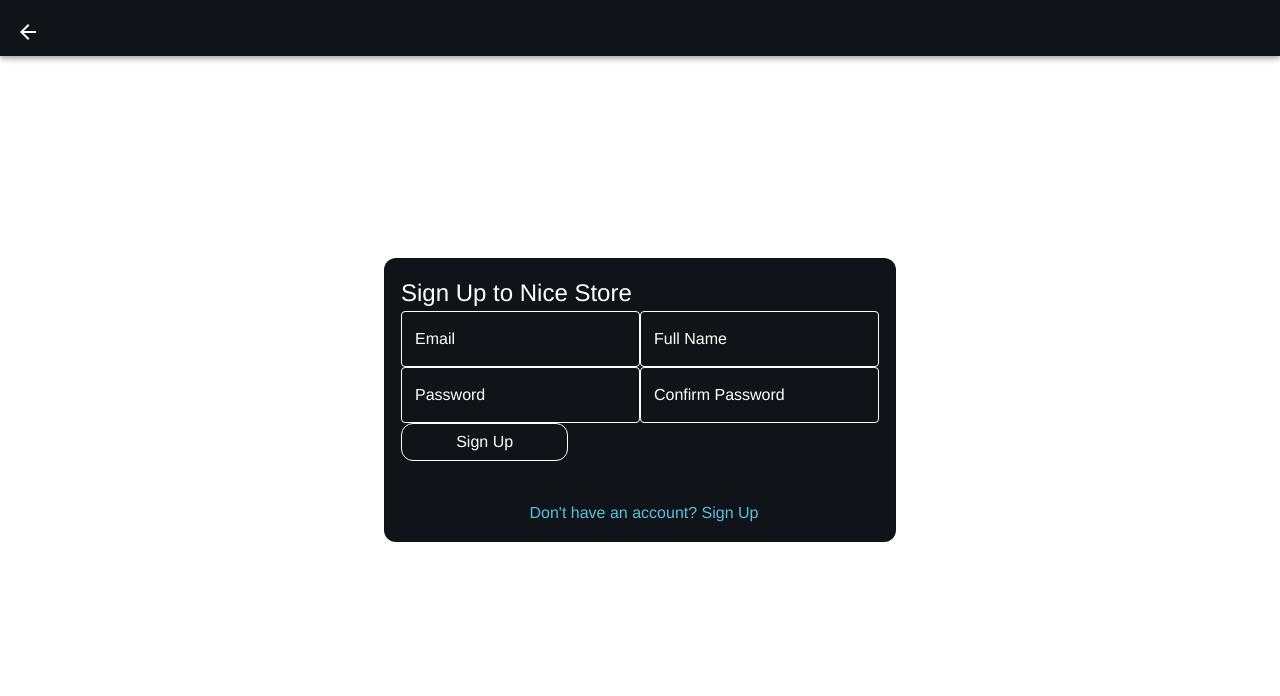
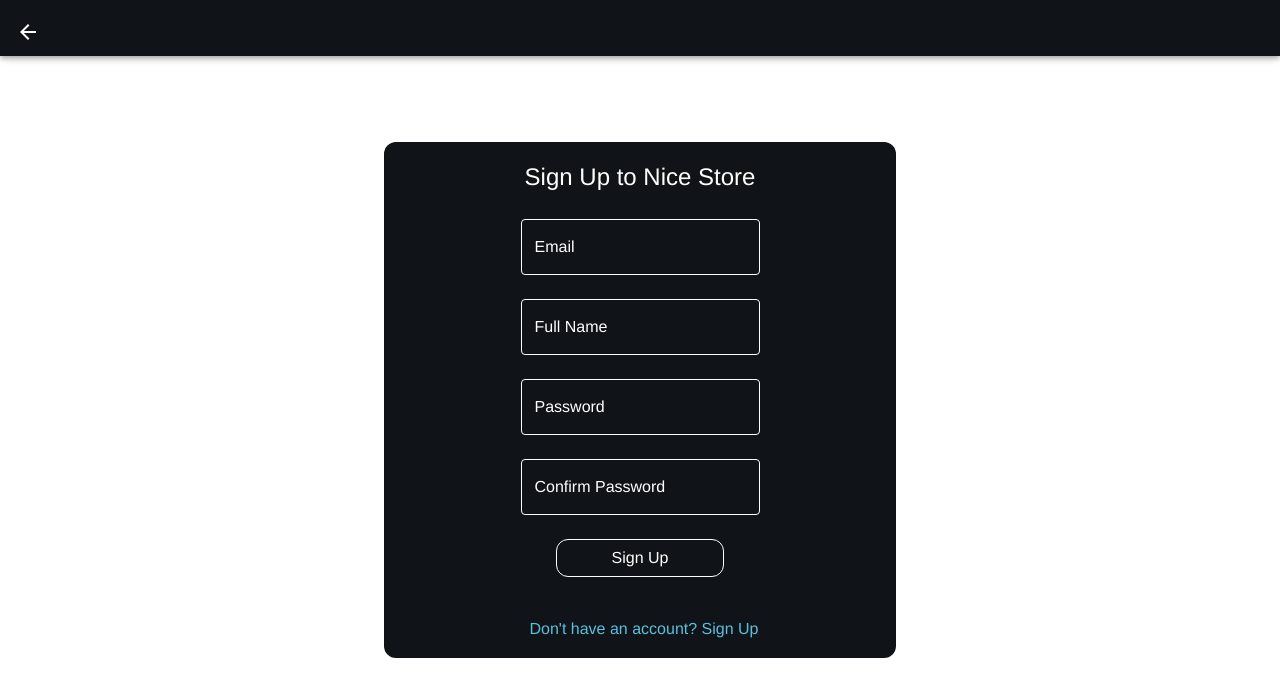
Before and after one commit to JustBecerra/nice-store, a Next.js app: page /authentication in a window 1280 px wide. Shown: the top 696 px of the page. Built offline with nearby package versions, Linux system fonts and the light colour scheme; no server answers.

Commit message:
fix styles on login and register screens

```diff
--- a/src/components/AuthenticationCard/index.tsx
+++ b/src/components/AuthenticationCard/index.tsx
@@ -29,15 +29,7 @@ export const AuthenticationCard = () => {
         borderRadius: "0.75rem",
       }}
     >
-      <CardContent
-        sx={{
-          display: "flex",
-          justifyContent: "center",
-          alignItems: "center",
-          flexDirection: "column",
-          gap: "1.5rem",
-        }}
-      >
+      <CardContent>
         {name === "signin" ? <LoginCard /> : <RegisterCard />}
       </CardContent>
       <CardActions
--- a/src/components/LoginCard/index.tsx
+++ b/src/components/LoginCard/index.tsx
@@ -1,4 +1,4 @@
-import { Button, TextField, Typography } from "@mui/material";
+import { Box, Button, TextField, Typography } from "@mui/material";
 import React, { FormEvent } from "react";
 import { theme } from "../../../utils/theme";
 import { signIn } from "next-auth/react";
@@ -8,12 +8,11 @@ export const LoginCard = () => {
     e.preventDefault();
     try {
       const formData = new FormData(e.currentTarget);
-      const response = await signIn("credentials", {
+      await signIn("credentials", {
         email: formData.get("email"),
         password: formData.get("password"),
         redirect: false,
       });
-      console.log({ response });
     } catch (error) {
       // Handle errors
       console.error("Error during registration:", error);
@@ -21,6 +20,16 @@ export const LoginCard = () => {
   };
   return (
     <form onSubmit={handleSubmit}>
+      <Box
+        sx={{
+          display: "flex",
+          justifyContent: "center",
+          alignItems: "center",
+          flexDirection: "column",
+          width: "100%",
+          gap: "1.5rem",
+        }}
+      >
         <Typography
           sx={{
             textTransform: "none",
@@ -80,6 +89,7 @@ export const LoginCard = () => {
             width: { mobile: "65%", laptop: "35%" },
             border: `1px solid ${theme.palette.primary.light}`,
             borderRadius: "0.75rem",
+            ml: "0 !important",
           }}
           type="submit"
         >
@@ -89,6 +99,7 @@ export const LoginCard = () => {
             Sign In
           </Typography>
         </Button>
+      </Box>
     </form>
   );
 };
--- a/src/components/RegisterCard/index.tsx
+++ b/src/components/RegisterCard/index.tsx
@@ -1,4 +1,4 @@
-import { Button, TextField, Typography } from "@mui/material";
+import { Box, Button, TextField, Typography } from "@mui/material";
 import React, { FormEvent } from "react";
 import { theme } from "../../../utils/theme";
 import axios from "axios";
@@ -23,6 +23,15 @@ export const RegisterCard = () => {
   };
   return (
     <form onSubmit={handleSubmit}>
+      <Box
+        sx={{
+          display: "flex",
+          justifyContent: "center",
+          alignItems: "center",
+          flexDirection: "column",
+          gap: "1.5rem",
+        }}
+      >
         <Typography
           sx={{
             textTransform: "none",
@@ -140,6 +149,7 @@ export const RegisterCard = () => {
             Sign Up
           </Typography>
         </Button>
+      </Box>
     </form>
   );
 };
```
Lines whose indentation alone changed are shown as unchanged.
